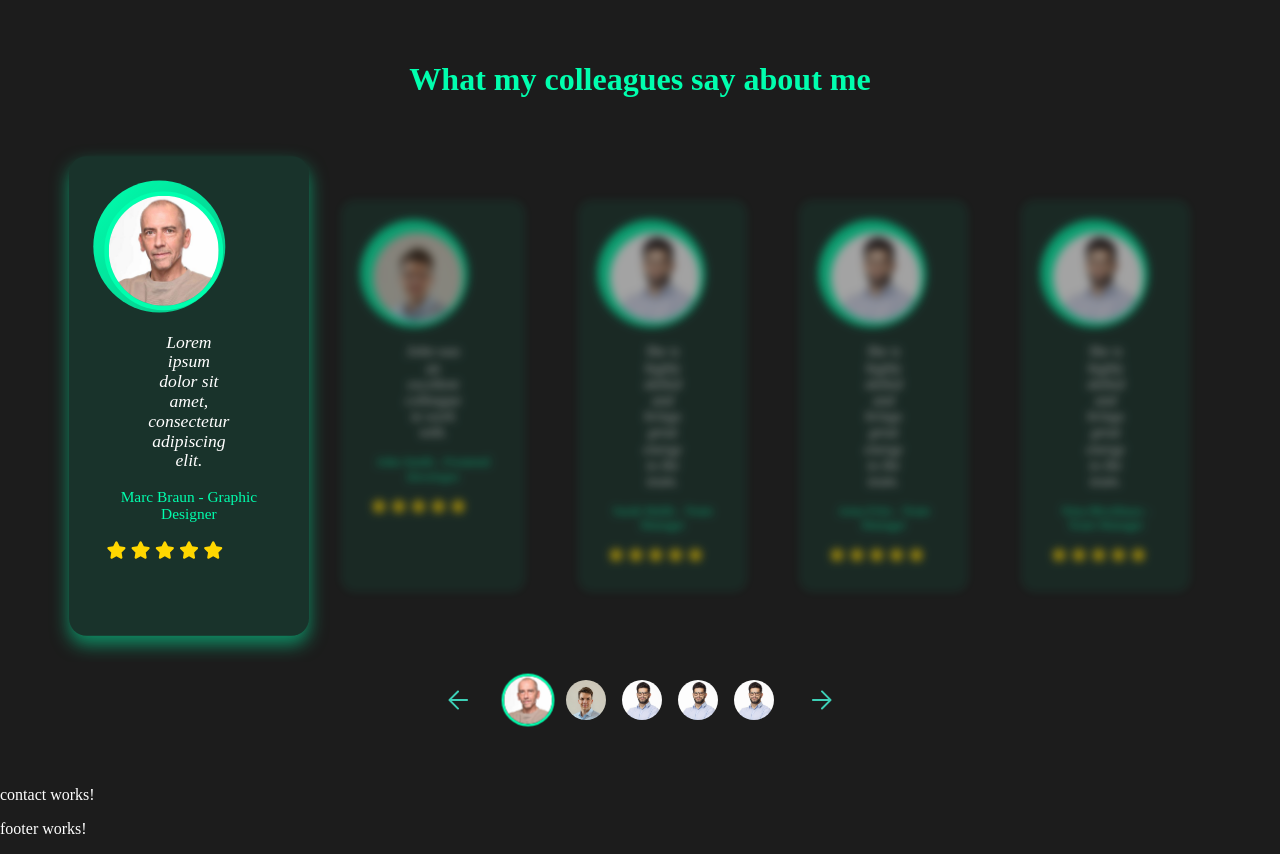
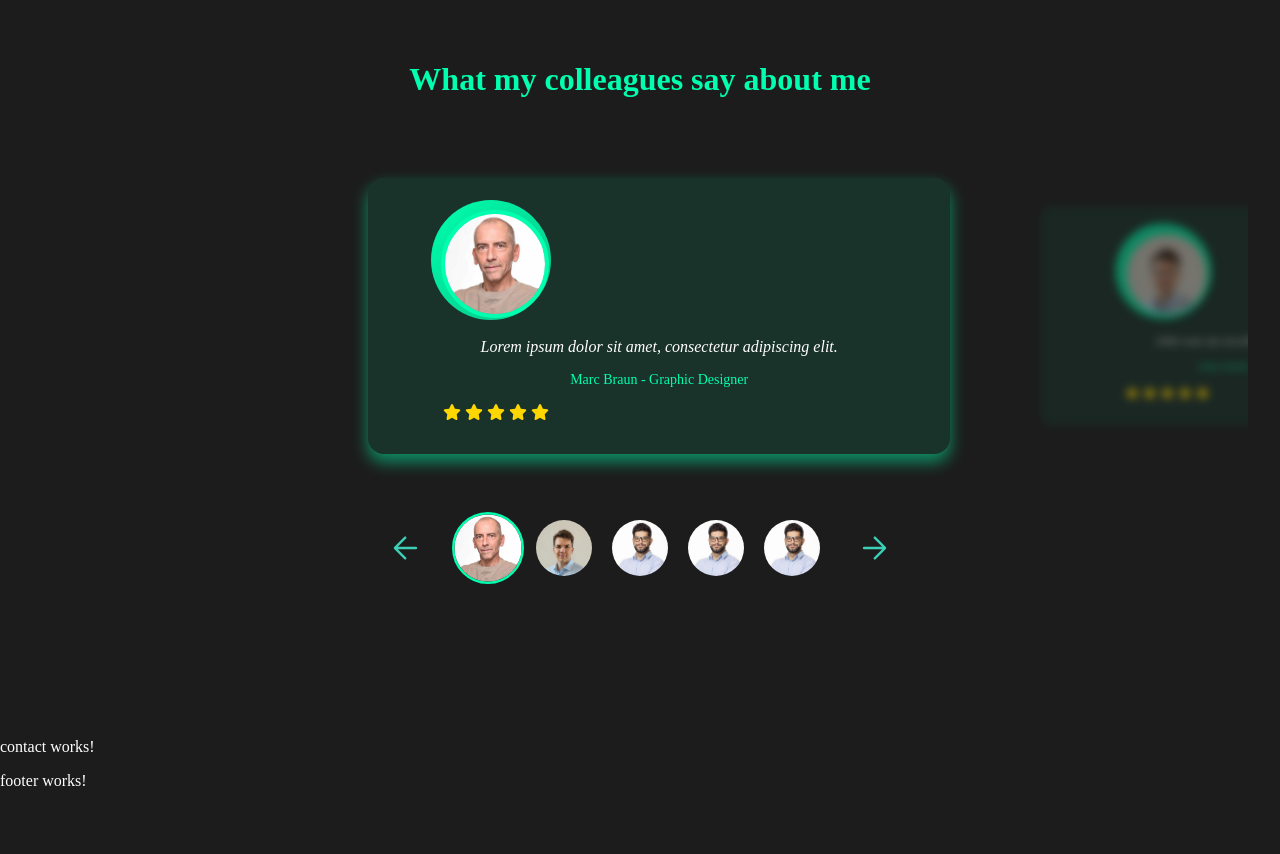
Before and after one commit to Metafeller/portfolio, an Angular app: page / in a window 1280 px wide. Shown: the part 7440-8294 px from the top of the page. After the commit the page ends 8246 px from the top, so only its background shows below. Built offline with nearby package versions, Linux system fonts and the light colour scheme.

Commit message:
update
Ich habe die 3D-Karussell-Slideshow jetzt soweit optimiert, dass die präsentierfähig ist. Endlich ist es gut geworden und ist Launch-fähig. Ab jetzt werde ich noch kleine Anpassungen vornehmen und diese Komponente fertig machen.

```diff
--- a/src/app/reviews/reviews.component.scss
+++ b/src/app/reviews/reviews.component.scss
@@ -17,16 +17,22 @@
     .slider-wrapper {
       position: relative;
       display: flex;
+      justify-content: center;
       align-items: center;
       overflow: hidden;
       padding: 48px 32px;
 
       .reviews-cards {
         display: flex;
+        // justify-content: center;
         transition: transform 0.5s ease;
+        width: 50%;
 
         .review-card {
-        //   flex: 0 0 33.33%; // Jede Karte nimmt 1/3 des Containers ein
+          flex: 0 0 90%; // Jede Karte nimmt 100% des Viewports ein
+        //   opacity: 0.5; // Unscharfe Karten im Hintergrund
+          transition: transform 0.5s ease, opacity 0.5s ease;
+          transform: scale(0.8);
           padding: 32px;
           background-color: rgba(0, 255, 174, 0.1);
           border-radius: 16px;
@@ -34,10 +40,11 @@
           display: flex;
           flex-direction: column;
           align-items: center;
-          transition: transform 0.3s ease, filter 0.3s ease, opacity 0.3s ease;
+        //   transition: transform 0.3s ease, filter 0.3s ease, opacity 0.3s ease;
 
           &.active {
-            transform: scale(1.1);
+            opacity: 1;
+            transform: scale(1);
             // transform: translateX(33.325%);
             box-shadow: 0 8px 16px rgba(0, 255, 174, 0.5);
             z-index: 2;
@@ -45,8 +52,9 @@
 
           &.inactive {
             filter: blur(5px);
-            opacity: 0.6;
-            transform: scale(0.9);
+            opacity: 0.5;
+            transform: scale(0.8);
+            z-index: 1;
           }
 
           .profile-pic-container {
@@ -119,12 +127,14 @@
         display: flex;
         align-items: center;
         justify-content: center;
-        width: 40px;
-        height: 40px;
+        width: 48px;
+        height: 48px;
+        // font-size: 24px;
 
         img {
           width: 100%;
-          height: auto;
+          height: 100%;
+          object-fit: cover;
         }
 
         &:hover img {
@@ -134,11 +144,12 @@
       }
 
       .miniature {
-        width: 40px;
-        height: 40px;
+        width: 56px;
+        height: 56px;
         margin: 0 8px;
         cursor: pointer;
         border-radius: 50%;
+        border: 2px solid transparent;
         overflow: hidden;
         transition: transform 0.3s ease;
 
--- a/src/app/reviews/reviews.component.ts
+++ b/src/app/reviews/reviews.component.ts
@@ -67,9 +67,7 @@ export class ReviewsComponent {
   currentIndex = 0;
 
   get currentTransform(): string {
-    const cardWidth = 0; // Breite jeder Karte in Prozent
-    const offset = (100 - cardWidth) / 2; // Zentrieren der aktiven Karte
-    return `translateX(-${this.currentIndex * cardWidth - offset}%)`;
+    return `translateX(calc(-100% * ${this.currentIndex}))`;
   }
 
   goToPreviousReview(): void {
```
